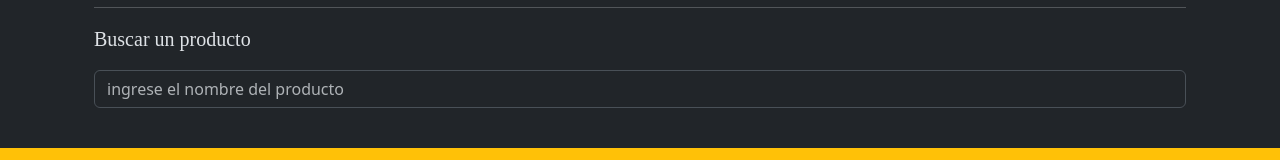
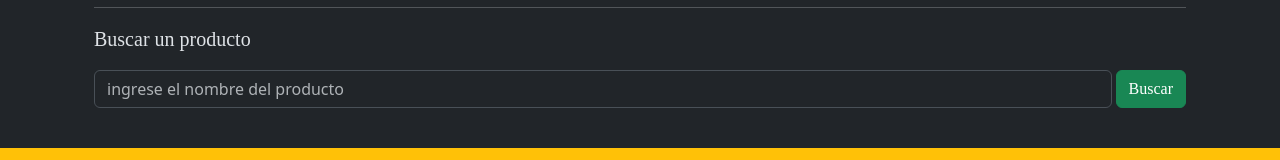
Before and after one commit to RoblesLuis2212/crudFood, a React (Vite) app: page / in a window 1280 px wide. Shown: the part 573-733 px from the top of the page. Built offline with nearby package versions, Linux system fonts and the light colour scheme; a web font is replaced by a local one.

Commit message:
Agregamos un boton en el input de busqueda del producto y validamos el form

```diff
--- a/src/App.jsx
+++ b/src/App.jsx
@@ -66,6 +66,14 @@ function App() {
     return true;
   };
 
+  //buscar producto por nombre
+  const filtrarProducto = (nombreProducto) => {
+    const productoFiltrado = productos.find(
+      (itemProducto) => itemProducto.nombreProducto === nombreProducto
+    );
+    return productoFiltrado;
+  };
+
   return (
     <>
       <BrowserRouter>
@@ -77,7 +85,12 @@ function App() {
           <Routes>
             <Route
               path="/"
-              element={<Inicio productos={productos}></Inicio>}
+              element={
+                <Inicio
+                  productos={productos}
+                  filtrarProducto={filtrarProducto}
+                ></Inicio>
+              }
             ></Route>
             <Route
               path="/detalle/:id"
--- a/src/components/pages/Inicio.jsx
+++ b/src/components/pages/Inicio.jsx
@@ -1,11 +1,14 @@
 import Banner from "./Banner";
 import Productos from "./Productos";
 
-const Inicio = ({ productos }) => {
+const Inicio = ({ productos, filtrarProducto }) => {
   return (
     <div>
       <Banner></Banner>
-      <Productos productos={productos}></Productos>
+      <Productos
+        productos={productos}
+        filtrarProducto={filtrarProducto}
+      ></Productos>
     </div>
   );
 };
--- a/src/components/pages/Productos.jsx
+++ b/src/components/pages/Productos.jsx
@@ -1,23 +1,61 @@
-import { Form } from "react-bootstrap";
+import { Form, Button } from "react-bootstrap";
 import ListaProductos from "./ListaProductos";
+import { useForm } from "react-hook-form";
 
-const Productos = ({ productos }) => {
+const Productos = ({ productos, filtrarProducto }) => {
+  const {
+    register,
+    handleSubmit,
+    reset,
+    formState: { errors },
+  } = useForm();
+
+  const postValidaciones = (data) => {
+    console.log(data);
+    reset();
+  };
+
   return (
     <>
       <section className="container mt-4">
         <h2 className="fontTiza fs-1">Nuestros Productos</h2>
         <hr />
         <p className="fontTiza fs-5">Buscar un producto</p>
-        <Form>
-          <Form.Group className="mb-3" controlId="exampleForm.ControlInput1">
+        <Form onSubmit={handleSubmit(postValidaciones)}>
+          <Form.Group
+            className="mb-3 d-flex justify-content-between"
+            controlId="exampleForm.ControlInput1"
+          >
             <Form.Control
-              type="email"
+              type="text"
               placeholder="ingrese el nombre del producto"
+              {...register("nombreProducto", {
+                required: "este campo es obligatorio",
+                minLength: {
+                  value: 8,
+                  message:
+                    "el nombre del producto debe contener minimo 8 caracteres",
+                },
+                maxLength: {
+                  value: 50,
+                  message:
+                    "el nombre del producto debe contener maximo 50 caracteres",
+                },
+              })}
             />
+            <Button variant="success" type="submit" className="fontTiza ms-1">
+              Buscar
+            </Button>
+            <Form.Text className="text-danger">
+              {errors.nombreProducto?.message}
+            </Form.Text>
           </Form.Group>
         </Form>
       </section>
-      <ListaProductos productos={productos}></ListaProductos>
+      <ListaProductos
+        productos={productos}
+        filtrarProducto={filtrarProducto}
+      ></ListaProductos>
     </>
   );
 };
```
